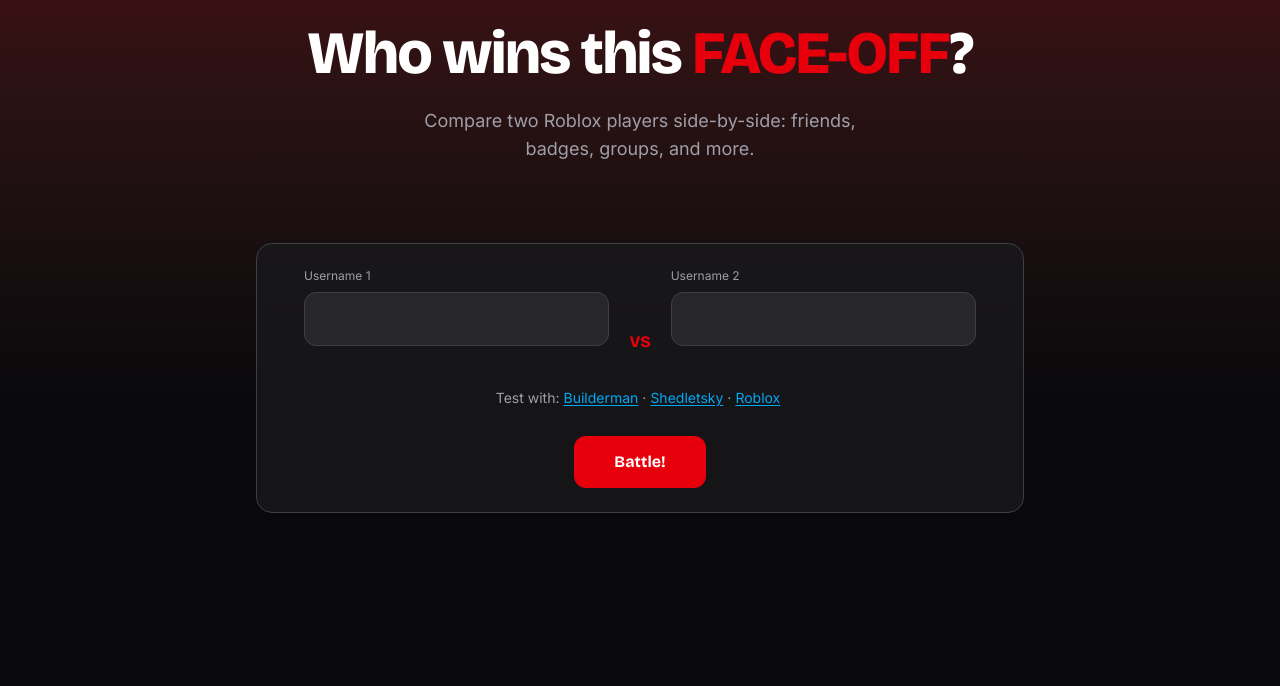
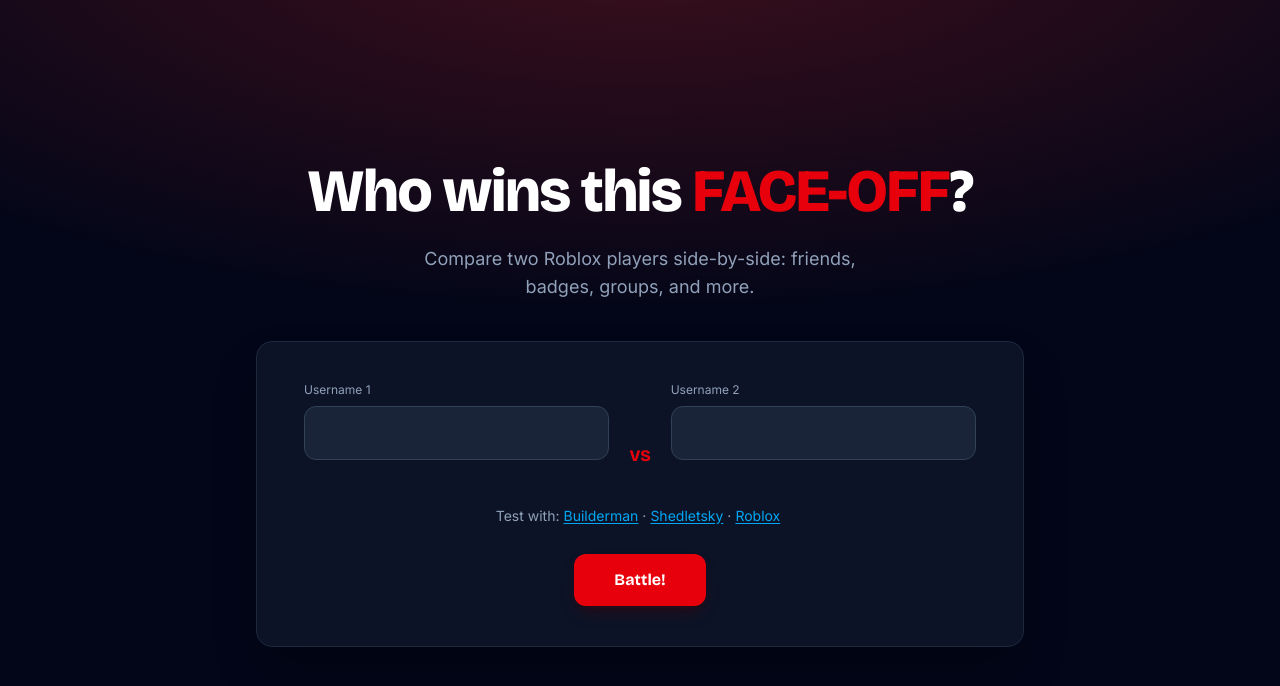
Before and after one commit to devlucasnog/roblox-face-off, a React (Vite) app: page / in a window 1280 px wide. Shown: the top 686 px of the page. Built offline with nearby package versions, Linux system fonts and the light colour scheme.

Commit message:
style: unify color palette and improve layout, spacing, and stat visuals

```diff
--- a/src/App.tsx
+++ b/src/App.tsx
@@ -9,9 +9,14 @@
   const [battleResult, setBattleResult] = useState<BattleResult | null>(null);
 
   return (
-    <div className="min-h-screen bg-linear-to-b from-red-500/20 via-zinc-950 to-zinc-950">
-      <Header />
-      <main>
+    <div className="relative flex min-h-screen flex-col overflow-hidden bg-slate-950">
+      <div
+        className="pointer-events-none absolute inset-0 bg-[radial-gradient(ellipse_80%_50%_at_50%_-10%,rgba(220,38,38,0.28),transparent)]"
+        aria-hidden="true"
+      />
+
+      <main className="relative flex flex-1 flex-col items-center justify-center px-4 py-16">
+        <Header />
         {battleResult ? (
           <Result
             playerA={battleResult.playerA}
--- a/src/components/FinalScore.tsx
+++ b/src/components/FinalScore.tsx
@@ -9,7 +9,7 @@
 
 export default function FinalScore({ winner, score, onReset }: FinalScoreProps) {
   return (
-    <div className="bg-slate-800 rounded-b-2xl p-9 text-center">
+    <div className="bg-slate-800/80 border-t border-slate-700/60 rounded-b-2xl p-9 text-center">
       <div className="text-xs text-slate-400 tracking-wide">FINAL SCORE</div>
       <div className="font-display font-extrabold text-4xl md:text-5xl mt-2">
         <span className="text-blue-500">{score.playerA}</span>
@@ -25,7 +25,7 @@
         <button
           type="button"
           onClick={onReset}
-          className="mt-7 bg-red-600 hover:bg-red-700 transition-colors text-white font-display font-bold text-base px-10 py-3.5 rounded-xl"
+          className="mt-7 bg-red-600 hover:bg-red-700 transition-colors text-white font-display font-bold text-base px-10 py-3.5 rounded-xl shadow-lg shadow-red-950/40"
         >
           New battle!
         </button>
--- a/src/components/Form.tsx
+++ b/src/components/Form.tsx
@@ -82,7 +82,7 @@
   return (
     <form
       action={formAction}
-      className="max-w-3xl mx-auto text-center p-6 rounded-2xl border border-zinc-700 bg-zinc-900/80"
+      className="w-full max-w-3xl mx-auto text-center p-8 md:p-10 rounded-2xl border border-slate-800 bg-slate-900/80 shadow-2xl shadow-black/40"
     >
       <div className="flex flex-col md:flex-row items-stretch md:items-end gap-4 md:gap-0 max-w-2xl mx-auto">
         <Input
@@ -104,7 +104,7 @@
         />
       </div>
 
-      <p className="mt-5 text-sm text-zinc-400">
+      <p className="mt-6 text-sm text-slate-400">
         Test with:
         {SUGGESTIONS.map((suggestion, index) => (
           <Fragment key={suggestion}>
@@ -126,7 +126,7 @@
 
       <button
         type="submit"
-        className="mt-7 bg-red-600 hover:bg-red-700 transition-colors text-white font-display font-bold text-base px-10 py-3.5 rounded-xl disabled:opacity-50 disabled:cursor-not-allowed"
+        className="mt-7 bg-red-600 hover:bg-red-700 transition-colors text-white font-display font-bold text-base px-10 py-3.5 rounded-xl shadow-lg shadow-red-950/40 disabled:opacity-50 disabled:cursor-not-allowed"
         disabled={isPending}
       >
         {isPending ? "Loading..." : "Battle!"}
--- a/src/components/Header.tsx
+++ b/src/components/Header.tsx
@@ -1,10 +1,10 @@
 export default function Header() {
   return (
-    <header className="max-w-3xl mx-auto px-6 pt-4 pb-20 text-center">
+    <header className="max-w-3xl mx-auto px-6 pb-10 text-center">
       <h1 className="font-display font-extrabold text-4xl md:text-6xl leading-tight tracking-tight">
         Who wins this <span className="text-red-600">FACE-OFF</span>?
       </h1>
-      <p className="mt-4 text-zinc-400 text-lg max-w-md mx-auto">
+      <p className="mt-4 text-slate-400 text-lg max-w-md mx-auto">
         Compare two Roblox players side-by-side: friends, badges, groups, and
         more.
       </p>
--- a/src/components/Input.tsx
+++ b/src/components/Input.tsx
@@ -13,15 +13,15 @@
   onChange,
   error,
 }: InputProps) {
-  const inputClasses = `w-full bg-zinc-800 border focus:outline-none rounded-xl px-4 py-3.5 text-white placeholder-zinc-500 ${
+  const inputClasses = `w-full bg-slate-800/80 border focus:outline-none focus:ring-2 rounded-xl px-4 py-3.5 text-white placeholder-slate-500 transition-colors ${
     error
-      ? "border-red-500 focus:border-red-500"
-      : "border-zinc-700 focus:border-sky-500"
+      ? "border-red-500 focus:border-red-500 focus:ring-red-500/20"
+      : "border-slate-700 focus:border-sky-500 focus:ring-sky-500/20"
   }`;
 
   return (
     <div className="flex-1 text-left">
-      <label htmlFor={name} className="block text-xs text-zinc-400 mb-2">
+      <label htmlFor={name} className="block text-xs text-slate-400 mb-2">
         {label}
       </label>
 
--- a/src/components/PlayerHeader.tsx
+++ b/src/components/PlayerHeader.tsx
@@ -7,6 +7,11 @@
     right: "bg-linear-to-r from-rose-950/60 to-transparent",
     left: "bg-linear-to-l from-rose-950/60 to-transparent",
   },
+};
+
+const avatarRings = {
+  blue: "ring-blue-500/40",
+  rose: "ring-rose-500/40",
 };
 
 type PlayerHeaderProps = {
@@ -29,9 +34,11 @@
 
   return (
     <div
-      className={`flex items-center gap-4 px-8 py-7 ${gradients[gradientColor][side]} ${sideClasses}`}
+      className={`flex items-center gap-4 px-6 md:px-8 py-8 ${gradients[gradientColor][side]} ${sideClasses}`}
     >
-      <div className="w-14 h-14 rounded-xl bg-slate-800 flex-shrink-0">
+      <div
+        className={`w-16 h-16 rounded-2xl bg-slate-800 shrink-0 overflow-hidden ring-2 ${avatarRings[gradientColor]}`}
+      >
         <img
           src={avatarUrl}
           alt={username}
--- a/src/components/Result.tsx
+++ b/src/components/Result.tsx
@@ -48,7 +48,7 @@
         : playerB.username;
 
   return (
-    <div className="max-w-3xl mx-auto">
+    <div className="w-full max-w-3xl mx-auto shadow-2xl shadow-black/40 rounded-2xl">
       <div className="grid grid-cols-1 md:grid-cols-[1fr_auto_1fr] items-center bg-slate-900 border border-slate-800 rounded-t-2xl overflow-hidden">
         <PlayerHeader
           gradientColor="blue"
--- a/src/components/StatBar.tsx
+++ b/src/components/StatBar.tsx
@@ -42,11 +42,11 @@
       <div className="pb-5">
         <div className="h-2 rounded-full bg-slate-800 flex overflow-hidden">
           <div
-            className="bg-blue-500"
+            className="bg-linear-to-r from-blue-600 to-blue-400"
             style={{ width: `${percentageA}%` }}
           ></div>
           <div
-            className="bg-rose-500"
+            className="bg-linear-to-r from-rose-400 to-rose-600"
             style={{ width: `${percentageB}%` }}
           ></div>
         </div>
--- a/src/index.css
+++ b/src/index.css
@@ -7,7 +7,7 @@
 
 @layer base {
   body {
-    @apply bg-zinc-950 text-white font-sans;
+    @apply bg-slate-950 text-white font-sans;
   }
 
   h1,
```
